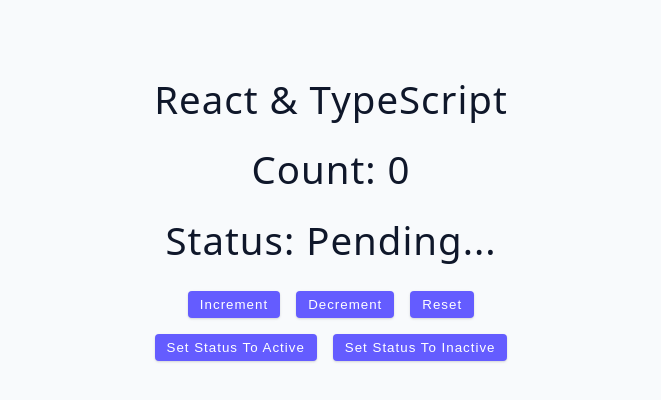
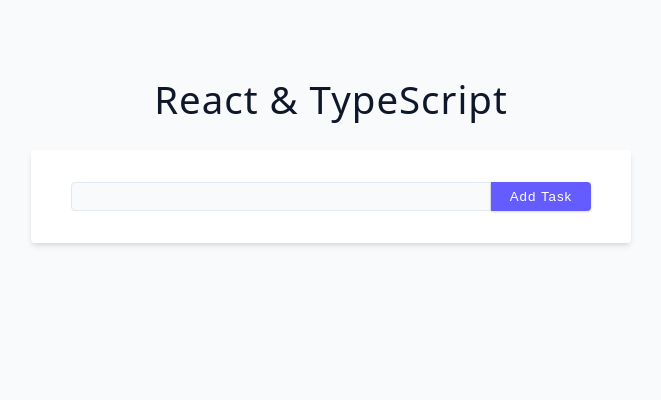
Before and after one commit to RyanTren/TypeScript-Learning, a React (Vite) app in the folder project/react-typescript/: page / in a window 1280 px wide. Shown: the top 400 px of the page, without its empty margins (309-970 px from the left). Built offline with nearby package versions, Linux system fonts and the light colour scheme.

Commit message:
lesson 10 react tsx done

```diff
--- a/project/react-typescript/src/App.tsx
+++ b/project/react-typescript/src/App.tsx
@@ -1,4 +1,4 @@
-import Component from './starter/09-rtk';
+import Component from './starter/10-tasks';
 
 function App() {
   return (
--- /dev/null
+++ b/project/react-typescript/src/starter/10-tasks/Form.tsx
@@ -0,0 +1,40 @@
+import { useState } from 'react';
+import { type Task } from './types';
+
+type FormProps = {
+  addTask: (task: Task) => void;
+};
+
+function Form({ addTask }: FormProps) {
+  const [text, setText] = useState('');
+
+  const handleSubmit = (e: React.FormEvent<HTMLFormElement>) => {
+    e.preventDefault();
+    if (!text) {
+      alert('please enter a task');
+      return;
+    }
+    addTask({
+      id: new Date().getTime().toString(),
+      description: text,
+      isCompleted: false,
+    });
+
+    setText('');
+  };
+
+  return (
+    <form className='form task-form' onSubmit={handleSubmit}>
+      <input
+        type='text'
+        className='form-input'
+        value={text}
+        onChange={(e) => setText(e.target.value)}
+      />
+      <button type='submit' className='btn'>
+        add task
+      </button>
+    </form>
+  );
+}
+export default Form;
--- /dev/null
+++ b/project/react-typescript/src/starter/10-tasks/List.tsx
@@ -0,0 +1,28 @@
+import { type Task } from './types';
+
+type ListProps = {
+  tasks: Task[];
+  toggleTask: ({ id }: { id: string }) => void;
+};
+
+function List({ tasks, toggleTask }: ListProps) {
+  return (
+    <ul className='list'>
+      {tasks.map((task) => {
+        return (
+          <li key={task.id}>
+            <p className='task-text'>{task.description}</p>
+            <input
+              type='checkbox'
+              checked={task.isCompleted}
+              onChange={() => {
+                toggleTask({ id: task.id });
+              }}
+            />
+          </li>
+        );
+      })}
+    </ul>
+  );
+}
+export default List;
--- a/project/react-typescript/src/starter/10-tasks/index.tsx
+++ b/project/react-typescript/src/starter/10-tasks/index.tsx
@@ -1,9 +1,44 @@
+import { useState, useEffect } from 'react';
+import Form from './Form';
+import List from './List';
+import { type Task } from './types';
+
+function loadTasks(): Task[] {
+  const storedTasks = localStorage.getItem('tasks');
+  return storedTasks ? JSON.parse(storedTasks) : [];
+}
+
+function updateStorage(tasks: Task[]): void {
+  localStorage.setItem('tasks', JSON.stringify(tasks));
+}
+
 function Component() {
-    return (
-      <div>
-        <h2>React & Typescript</h2>
-        <h2>Task List</h2>
-      </div>
+  const [tasks, setTasks] = useState<Task[]>(() => loadTasks());
+
+  const addTask = (task: Task): void => {
+    setTasks([...tasks, task]);
+  };
+
+  const toggleTask = ({ id }: { id: string }) => {
+    setTasks(
+      tasks.map((task) => {
+        if (task.id === id) {
+          return { ...task, isCompleted: !task.isCompleted };
+        }
+        return task;
+      })
     );
-  }
-  export default Component;
+  };
+
+  useEffect(() => {
+    updateStorage(tasks);
+  }, [tasks]);
+
+  return (
+    <section>
+      <Form addTask={addTask} />
+      <List tasks={tasks} toggleTask={toggleTask} />
+    </section>
+  );
+}
+export default Component;
--- /dev/null
+++ b/project/react-typescript/src/starter/10-tasks/types.ts
@@ -0,0 +1,5 @@
+export type Task = {
+    id: string;
+    description: string;
+    isCompleted: boolean;
+  };
```
